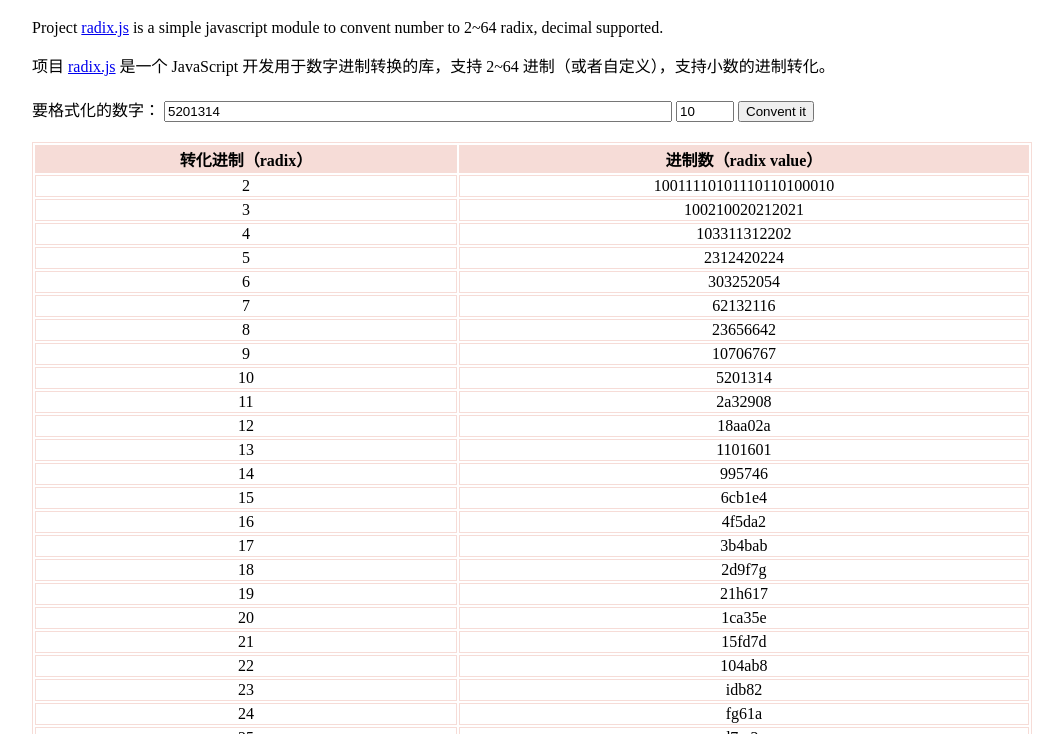
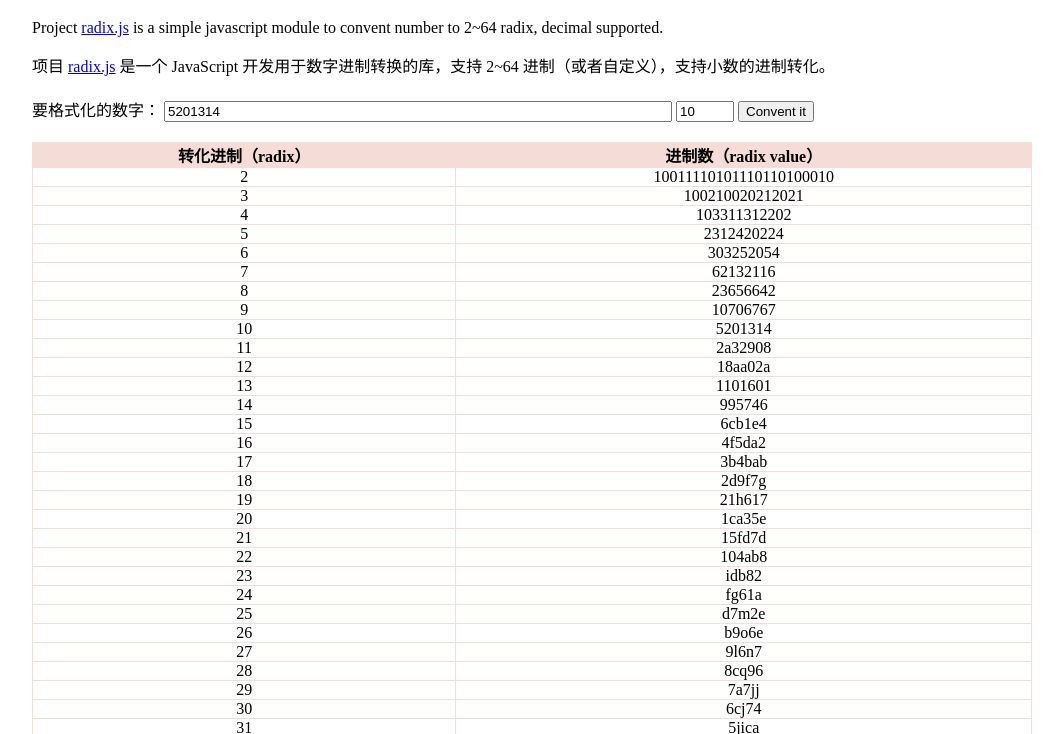
Before and after one commit to hustcc/radix.js, a website built with webpack: page index.html in a window 1280 px wide. Shown: the part 61-795 px from the top of the page, without its empty margins (108-1171 px from the left). Built offline with nearby package versions, Linux system fonts and the light colour scheme.

Commit message:
update website style

```diff
--- a/index.html
+++ b/index.html
@@ -42,16 +42,27 @@
 		table thead {
 			font-weight: bold;
 		}
+
+		table {
+			border-right: 1px solid #f6dcd7;
+			border-bottom: 1px solid #f6dcd7;
+		}
+		table td {
+			border-left: 1px solid #f6dcd7;
+			border-top: 1px solid #f6dcd7;
+		}
 		table, td {
-			border: 1px solid #f6dcd7;
 			text-align: center;
 		}
-		table tr:hover, table thead tr {
+		table tbody tr:hover, table thead tr {
 			background-color: #f6dcd7;
+		}
+		table tbody tr {
+			line-height: 18px;
 		}
 	</style>
 </head>
-<body>
+
 <h1> Radix.js </h1>
 <p>
 	Project <a href="https://github.com/hustcc/radix.js">radix.js</a> is a simple javascript module to convent number to 2~64 radix, decimal supported.
@@ -78,7 +89,7 @@
 	<input type='button' onclick='javascript:conventRadix()' value='Convent it' />
 </form>
 
-<table>
+<table border="0" cellspacing="0" cellpadding="0">
 	<thead>
 		<td>转化进制（radix）</td>
 		<td>进制数（radix value）</td>
@@ -89,23 +100,25 @@
 </table>
 
 <h2> Install </h2>
-<pre class="strong">
-npm install radix.js </pre>
+<pre class="strong">npm install radix.js </pre>
 <p> Then import it. </p>
 <pre>
 // import library use script tag.
 &lt;script type="text/javascript" src="dist/radix.min.js"&gt;&lt;/script&gt;
 
 // or ES6 style.
-const Radix = require('radix.js');</pre>
+const Radix = require('radix.js');
 
 // or
 import Radix from 'radix.js';
+</pre>
+
 <h2>Usage</h2>
 <pre>
 var radix = new Radix();
 radix.convent(5201314, 10, 64); // will convent number 5301314 from radix 10 to radix 64.
-  </pre>
+</pre>
+
 <hr />
 
 <p>
```
Also changed, not shown: README.md.
